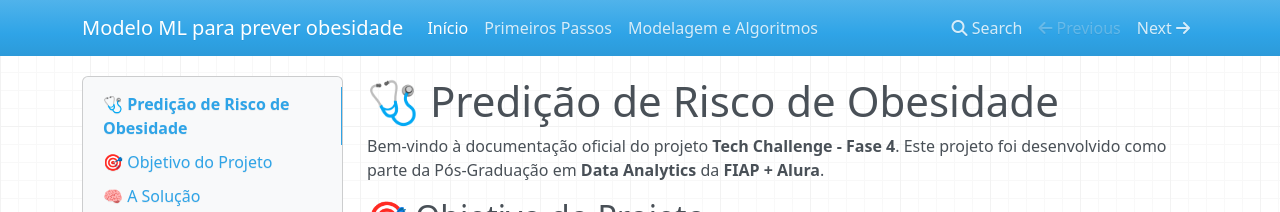
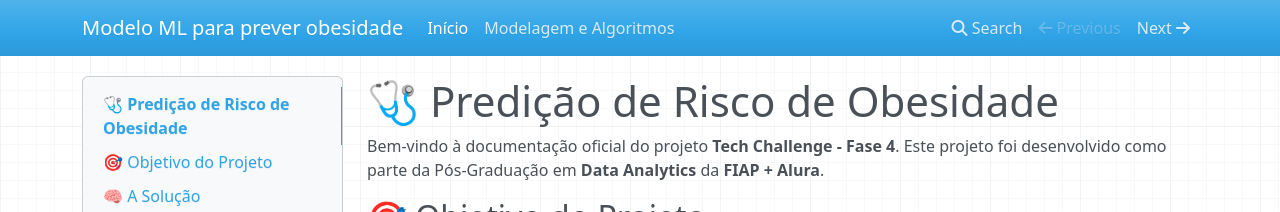
Before and after one commit to RicardViana/fiap-data-viz-and-production-models-tc, an MkDocs documentation site: the page built from docs/index.md, in a window 1280 px wide. Shown: the top 212 px of the page. Built offline with MkDocs 1.6.1, drawn with Linux system fonts in a browser that asks for light colours; nearby versions of some CDN libraries.

Commit message:
Atualizando arquivo

```diff
--- a/mkdocs.yml
+++ b/mkdocs.yml
@@ -4,5 +4,4 @@ site_author: grupo 63 FIAP Fase 4
 #
 nav:
   - Início: index.md
-  - Primeiros Passos: getting-started.md
   - Modelagem e Algoritmos: modelagem.md
```
